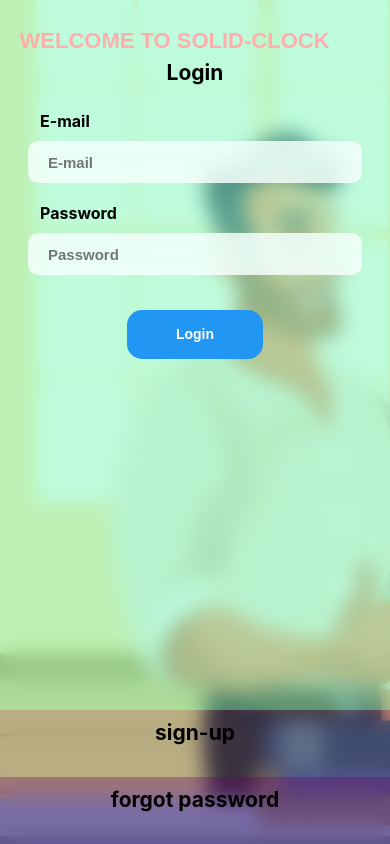
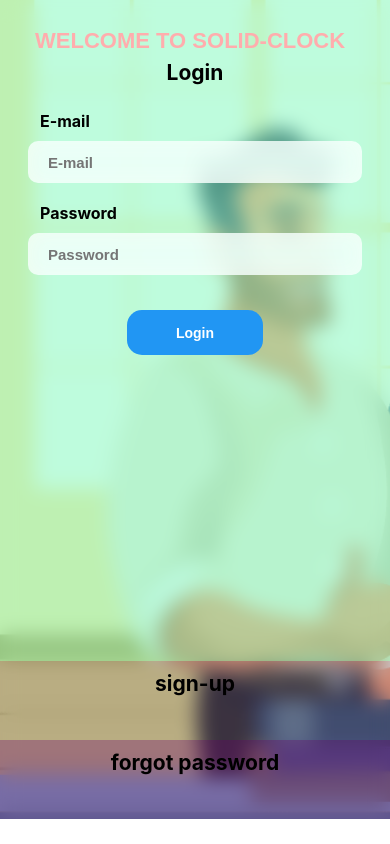
Before and after one commit to gilseg10/Client-server-frontend, a React (Create React App) app: page / in a window 390 px wide. Built offline with nearby package versions, Linux system fonts and the light colour scheme.

Commit message:
height test

```diff
--- a/src/styles/App.css
+++ b/src/styles/App.css
@@ -37,7 +37,7 @@
 @media (min-width: 1px) and (max-width: 1024px){
     .main_box {
         width: 100vw;
-        height: 100vh;
+        height: 97vh;
         /*height: 97.6vh;*/
         display: flex;
         margin: 0 auto;
--- a/src/styles/Login_screen_style.css
+++ b/src/styles/Login_screen_style.css
@@ -34,7 +34,7 @@
     #header_login {
         position: absolute;
         top: 10px;
-        left: 5%;
+        left: 9%;
         justify-content: center;
         z-index: 1;
         font-weight: 900;
@@ -57,17 +57,15 @@
 
 .section.active {
     transition: height 0.5s ease-in-out;
-    height: 80%;
+    height: 70%;
     flex-grow: 1;
     cursor: auto;
 }
 
 .section:not(.active) {
     transition: height 0.5s ease-in-out;
-    height: 7%;
+    height: 5%;
 }
-
-
 
 .section p {
     user-select: none;
```
